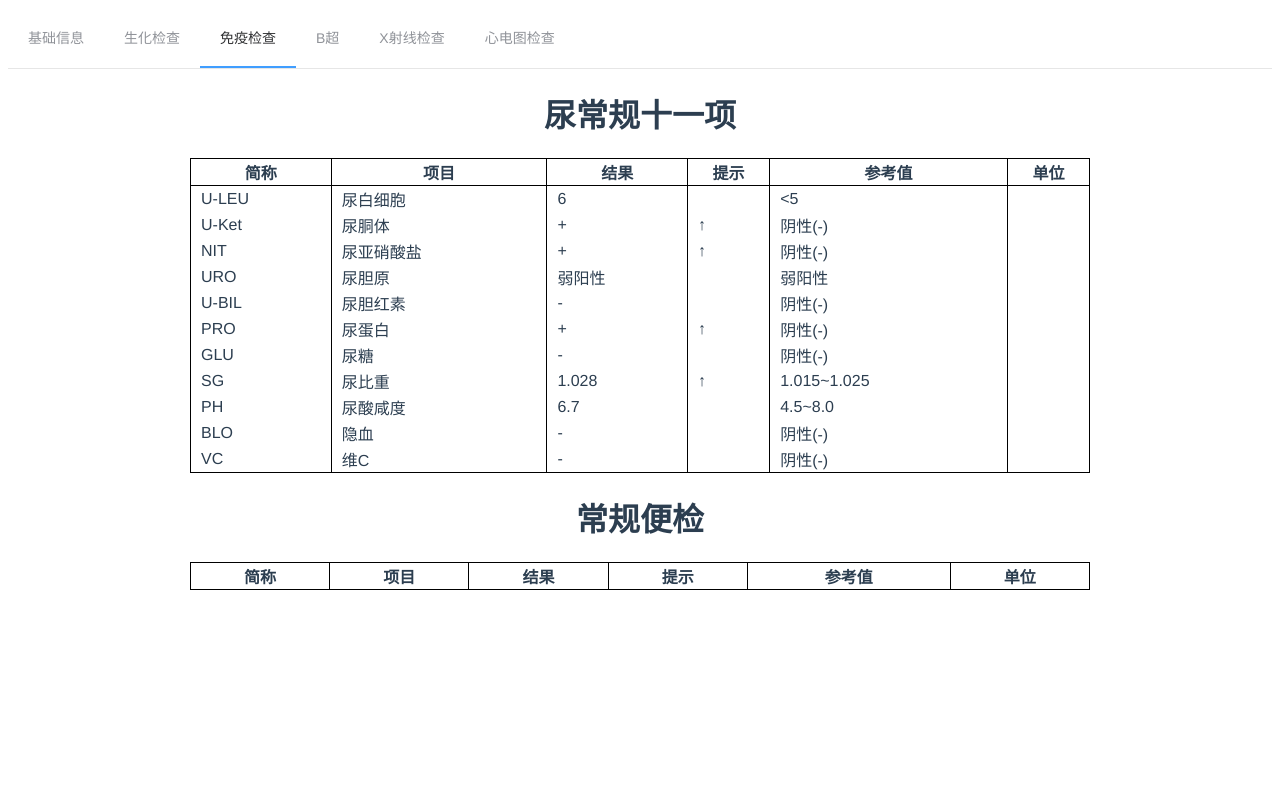
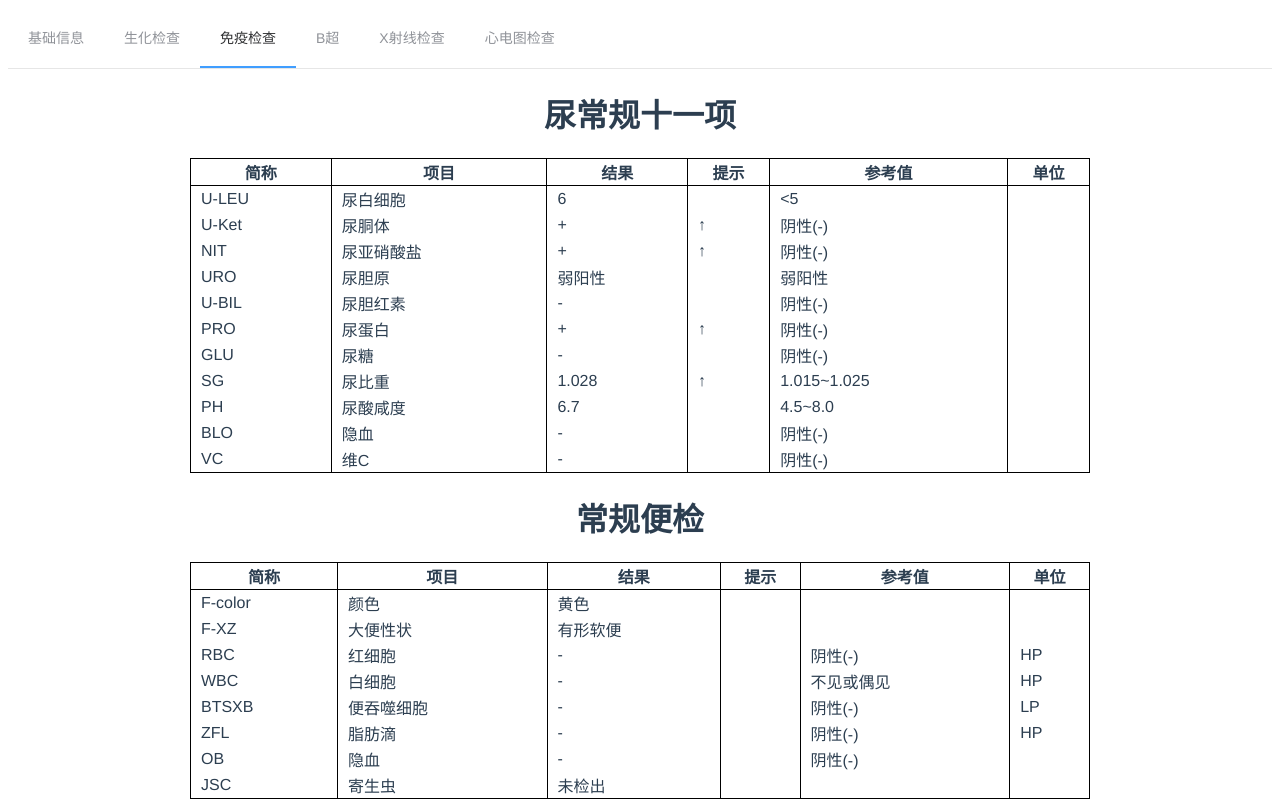
Before and after one commit to gaoshengyun/phyexamresult, a Vue app: page /#/immunoassay in a window 1280 px wide. Built offline with nearby package versions, Linux system fonts and the light colour scheme.

Commit message:
便检数据

```diff
--- a/src/mockdata/immunoassay.js
+++ b/src/mockdata/immunoassay.js
@@ -100,4 +100,79 @@ let result1 = [
   }
 ]
 
-export {result1}
+let result2 = [
+  {
+    id: 1,
+    abbreviation: 'F-color',
+    name: '颜色',
+    result: '黄色',
+    hint: '',
+    reference: '',
+    units: ''
+  },
+  {
+    id: 2,
+    abbreviation: 'F-XZ',
+    name: '大便性状',
+    result: '有形软便',
+    hint: '',
+    reference: '',
+    units: ''
+  },
+  {
+    id: 3,
+    abbreviation: 'RBC',
+    name: '红细胞',
+    result: '-',
+    hint: '',
+    reference: '阴性(-)',
+    units: 'HP'
+  },
+  {
+    id: 4,
+    abbreviation: 'WBC',
+    name: '白细胞',
+    result: '-',
+    hint: '',
+    reference: '不见或偶见',
+    units: 'HP'
+  },
+  {
+    id: 5,
+    abbreviation: 'BTSXB',
+    name: '便吞噬细胞',
+    result: '-',
+    hint: '',
+    reference: '阴性(-)',
+    units: 'LP'
+  },
+  {
+    id: 6,
+    abbreviation: 'ZFL',
+    name: '脂肪滴',
+    result: '-',
+    hint: '',
+    reference: '阴性(-)',
+    units: 'HP'
+  },
+  {
+    id: 7,
+    abbreviation: 'OB',
+    name: '隐血',
+    result: '-',
+    hint: '',
+    reference: '阴性(-)',
+    units: ''
+  },
+  {
+    id: 8,
+    abbreviation: 'JSC',
+    name: '寄生虫',
+    result: '未检出',
+    hint: '',
+    reference: '',
+    units: ''
+  },
+]
+
+export {result1,result2}
```
